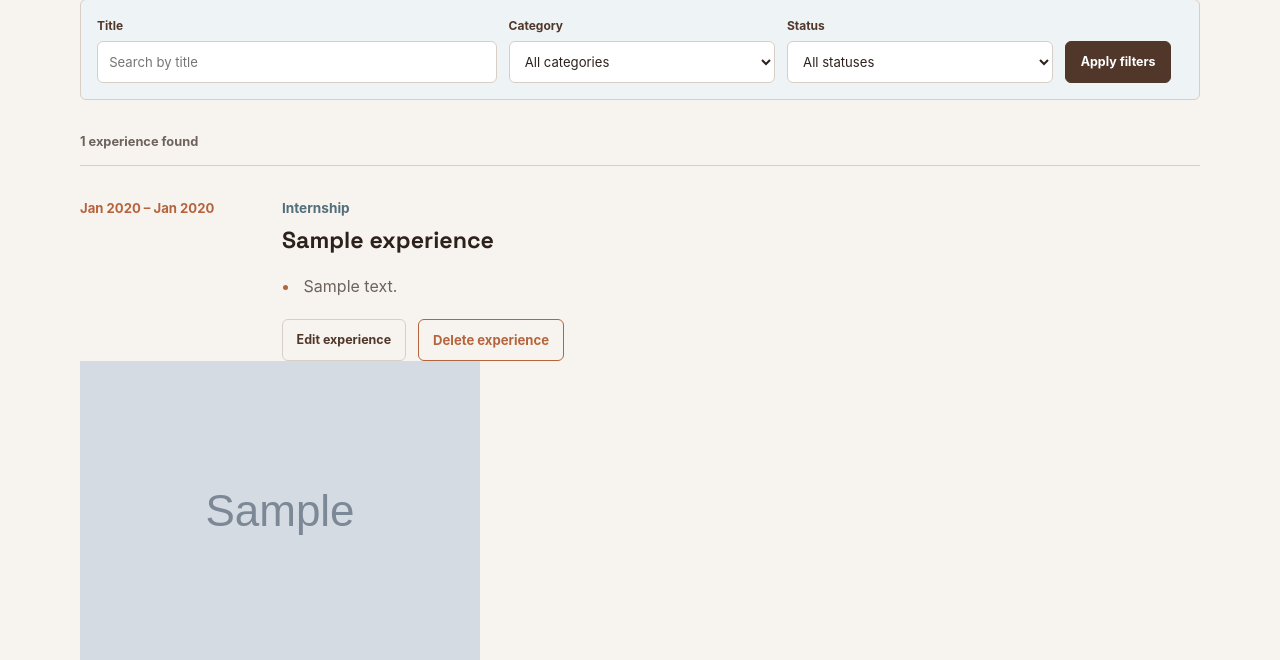
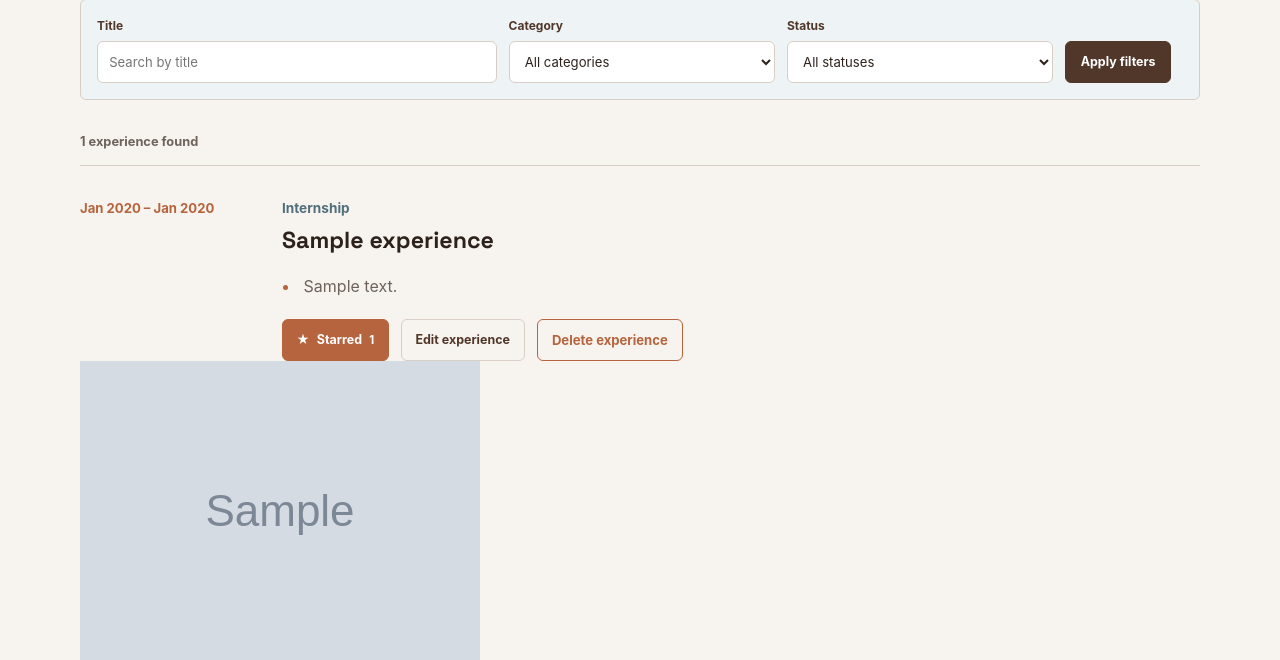
Before and after one commit to osman-fardin/myportofolio, a Django app: page /experience/ in a window 1280 px wide. Shown: the part 384-1044 px from the top of the page. Run offline with Django 5.2, Linux system fonts and the light colour scheme; a user stored in the database is signed in; tables that the repository leaves empty hold one stand-in row (values such as "Sample post"); grey boxes marked "Sample" are stand-in pictures.

Commit message:
feat: toggle experience stars with AJAX

```diff
--- a/main/urls.py
+++ b/main/urls.py
@@ -16,6 +16,7 @@ from .views import (
     show_projects,
     update_experience,
     update_project,
+    toggle_experience_star,
     toggle_project_star,
 )
 
@@ -42,6 +43,11 @@ urlpatterns = [
         'experience/<uuid:experience_id>/delete/',
         delete_experience,
         name='delete_experience',
+    ),
+    path(
+        'experience/<uuid:experience_id>/star/',
+        toggle_experience_star,
+        name='toggle_experience_star',
     ),
     path(
         'api/experiences/',
--- a/main/views.py
+++ b/main/views.py
@@ -193,6 +193,10 @@ def _serialize_experience(experience, request):
             'main:delete_experience',
             args=[experience.pk],
         ),
+        'star_url': reverse(
+            'main:toggle_experience_star',
+            args=[experience.pk],
+        ),
     }
 
 
@@ -205,6 +209,24 @@ def get_experiences_json(request):
     ]
 
     return JsonResponse(experience_data, safe=False)
+
+
+@login_required(login_url='/login/')
+@require_POST
+def toggle_experience_star(request, experience_id):
+    experience = get_object_or_404(Experience, pk=experience_id)
+
+    if experience.starred_by.filter(pk=request.user.pk).exists():
+        experience.starred_by.remove(request.user)
+        is_starred = False
+    else:
+        experience.starred_by.add(request.user)
+        is_starred = True
+
+    return JsonResponse({
+        'is_starred': is_starred,
+        'star_count': experience.starred_by.count(),
+    })
 
 
 def create_experience(request):
--- a/static/css/style.css
+++ b/static/css/style.css
@@ -753,6 +753,42 @@ body:has(.site-menu[open]) {
         transform 160ms var(--ease-out);
 }
 
+.experience-star-button {
+    display: inline-flex;
+    min-height: 42px;
+    align-items: center;
+    gap: 0.45rem;
+    padding: 0.45rem 0.85rem;
+    color: var(--walnut);
+    background-color: transparent;
+    border: 1px solid var(--line);
+    border-radius: var(--radius);
+    cursor: pointer;
+    font: inherit;
+    font-size: 0.78rem;
+    font-weight: 700;
+    transition:
+        color 160ms ease,
+        background-color 160ms ease,
+        border-color 160ms ease,
+        transform 160ms var(--ease-out);
+}
+
+.experience-star-button[aria-pressed="true"] {
+    color: var(--surface);
+    background-color: var(--copper);
+    border-color: var(--copper);
+}
+
+.experience-star-button:disabled {
+    cursor: wait;
+    opacity: 0.65;
+}
+
+.experience-star-count {
+    font-size: 0.72rem;
+}
+
 .experience-actions .experience-delete-trigger {
     color: var(--copper);
 }
@@ -768,6 +804,16 @@ body:has(.site-menu[open]) {
         color: var(--surface);
         background-color: var(--copper);
         transform: translateY(-2px);
+    }
+
+    .experience-star-button:not(:disabled):hover {
+        color: var(--copper);
+        border-color: var(--copper);
+        transform: translateY(-2px);
+    }
+
+    .experience-star-button[aria-pressed="true"]:not(:disabled):hover {
+        color: var(--surface);
     }
 }
 
--- a/static/js/experiences.js
+++ b/static/js/experiences.js
@@ -119,6 +119,84 @@ function createTimeElement(value) {
     return time;
 }
 
+function updateExperienceStarButton(button, isStarred, starCount) {
+    const label = button.querySelector('.experience-star-label');
+    const count = button.querySelector('.experience-star-count');
+
+    button.setAttribute('aria-pressed', String(isStarred));
+    label.textContent = isStarred ? 'Starred' : 'Star';
+    count.textContent = String(starCount);
+}
+
+async function toggleExperienceStar(button, experience) {
+    button.disabled = true;
+
+    try {
+        const response = await fetch(experience.star_url, {
+            method: 'POST',
+            headers: {
+                'X-CSRFToken': experienceList.dataset.csrfToken,
+                'X-Requested-With': 'XMLHttpRequest',
+                Accept: 'application/json',
+            },
+        });
+
+        if (!response.ok) {
+            throw new Error(
+                `Failed to update experience star: ${response.status}`,
+            );
+        }
+
+        const data = await response.json();
+
+        updateExperienceStarButton(
+            button,
+            data.is_starred,
+            data.star_count,
+        );
+    } catch (error) {
+        console.error(error);
+
+        showToast(
+            'Could not update star',
+            'Please try again in a moment.',
+            'error',
+        );
+    } finally {
+        button.disabled = false;
+    }
+}
+
+function createExperienceStarButton(experience) {
+    const button = document.createElement('button');
+    const icon = createTextElement('span', '', '★');
+    const label = createTextElement(
+        'span',
+        'experience-star-label',
+        '',
+    );
+    const count = createTextElement(
+        'span',
+        'experience-star-count',
+        '',
+    );
+
+    button.type = 'button';
+    button.className = 'experience-star-button';
+    icon.setAttribute('aria-hidden', 'true');
+    button.append(icon, label, count);
+    updateExperienceStarButton(
+        button,
+        experience.is_starred,
+        experience.star_count,
+    );
+    button.addEventListener('click', () => {
+        toggleExperienceStar(button, experience);
+    });
+
+    return button;
+}
+
 function createExperienceCard(experience) {
     const article = document.createElement('article');
     const header = document.createElement('header');
@@ -158,10 +236,18 @@ function createExperienceCard(experience) {
     header.append(information, period);
     article.append(header, points);
 
-    if (experience.can_change || experience.can_delete) {
+    if (
+        experience.can_star
+        || experience.can_change
+        || experience.can_delete
+    ) {
         const actions = document.createElement('div');
 
         actions.className = 'experience-actions';
+
+        if (experience.can_star) {
+            actions.append(createExperienceStarButton(experience));
+        }
 
         if (experience.can_change) {
             const editLink = createTextElement(
--- a/templates/experience.html
+++ b/templates/experience.html
@@ -113,6 +113,7 @@
                 id="experience-list"
                 class="experience-list"
                 data-experiences-url="{% url 'main:get_experiences_json' %}"
+                data-csrf-token="{{ csrf_token }}"
                 aria-live="polite"
                 aria-busy="true"
             >
```
Also changed, not shown: main/tests.py (+85 -0 lines).
